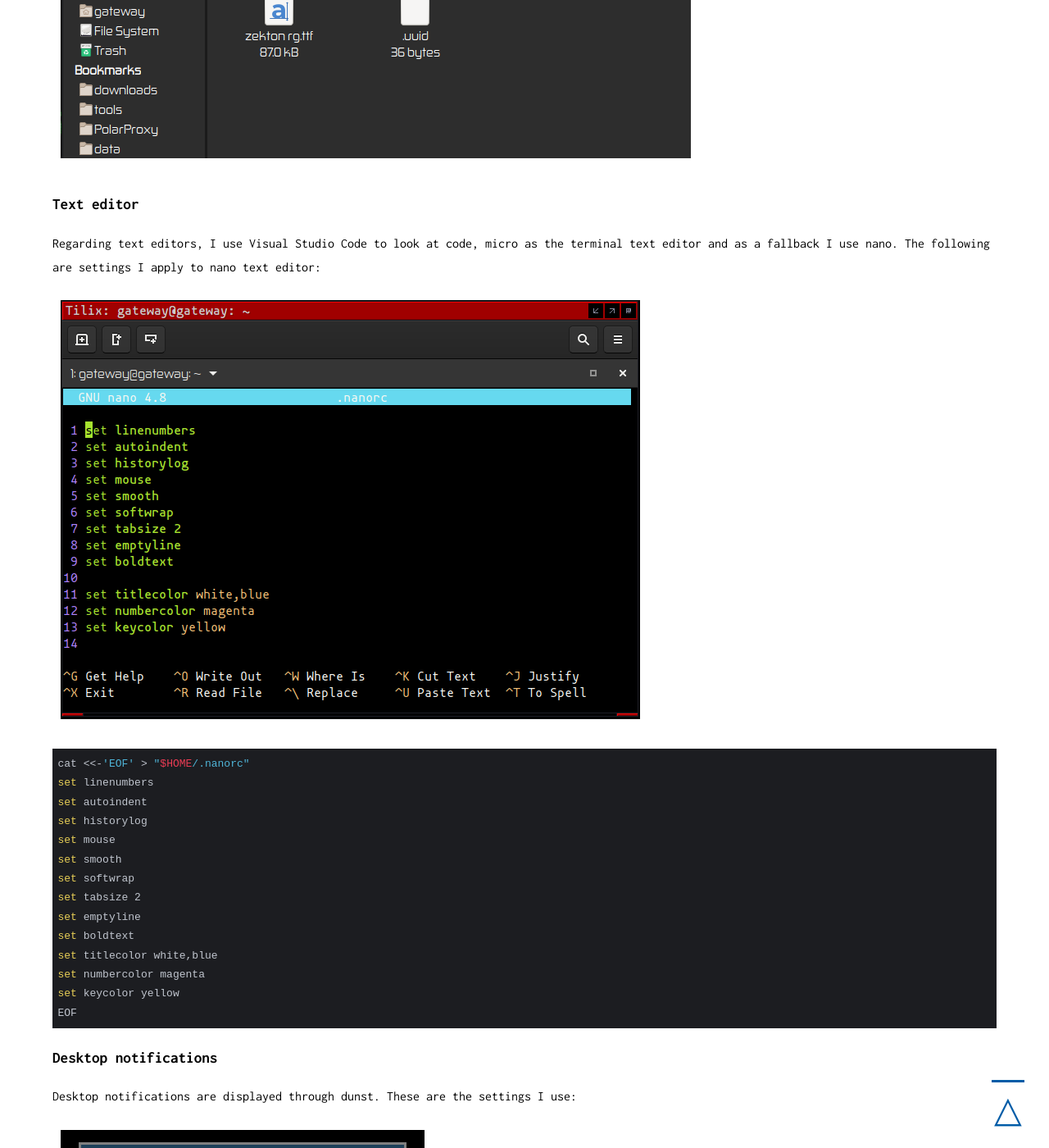
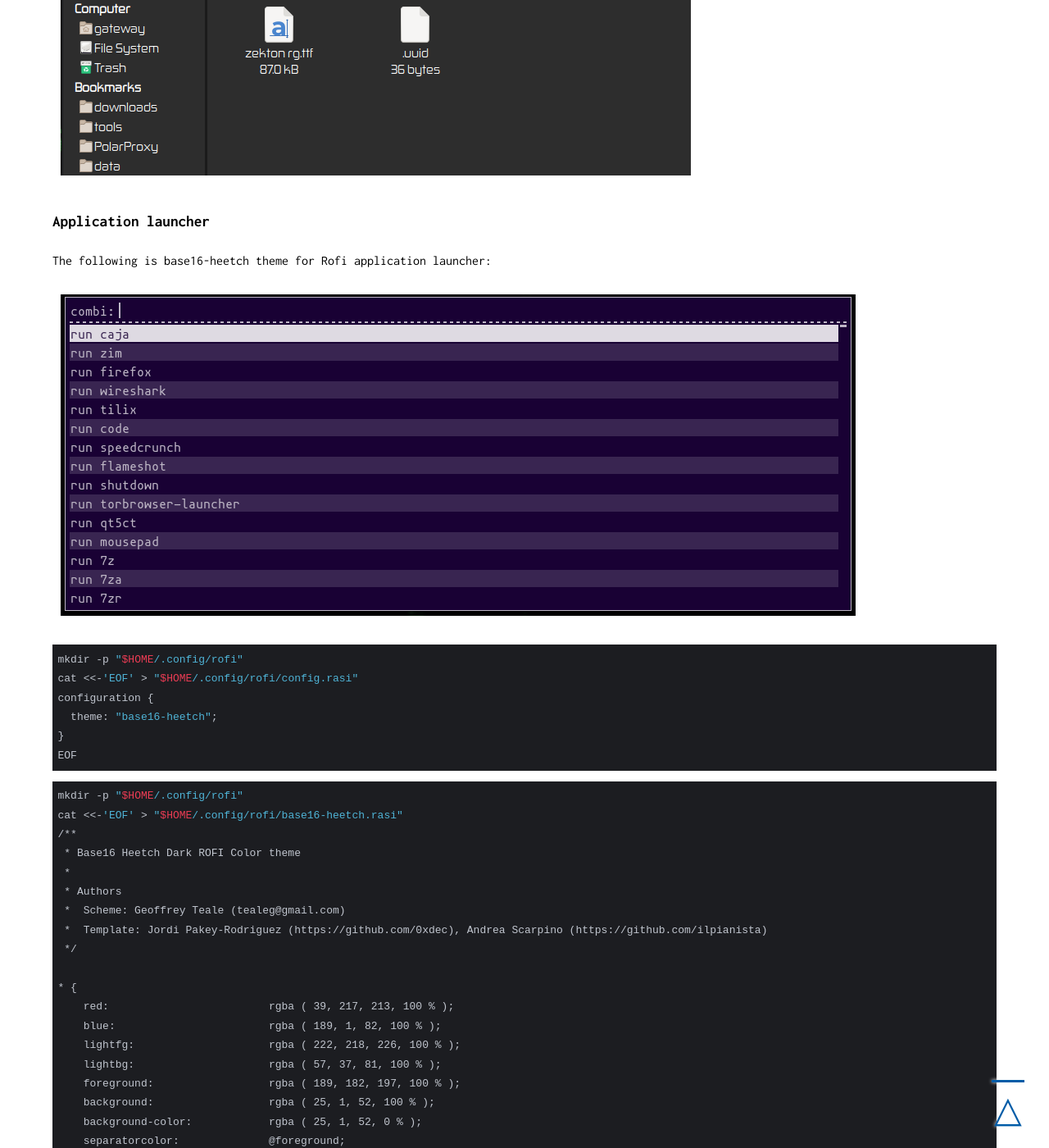
Before and after one commit to qwertzy-antonio-godinho/qwertzy-antonio-godinho.github.io, a Jekyll site: the page built from _posts/2021-02-08-Malware-Lab-Part-1-The-Gateway.md, in a window 1280 px wide and 1400 px high, scrolled down 49028 px. Shown: the whole window at 82% size. Built offline with Jekyll 4.4.1, drawn with Linux system fonts in a browser that asks for light colours; some of the changed text lies outside the part shown.

Commit message:
updated rofi

```diff
--- a/_posts/2021-02-08-Malware-Lab-Part-1-The-Gateway.md
+++ b/_posts/2021-02-08-Malware-Lab-Part-1-The-Gateway.md
@@ -1502,6 +1502,170 @@ Second item in the list is to find a good font. [Zekton](https://typodermicfonts
 wget https://www.1001fonts.com/download/zekton-free.zip -P ~/.fonts && unzip ~/.fonts/zekton-free.zip -d ~/.fonts && rm ~/.fonts/zekton-free.zip</code></pre>
 
 ![](../assets/lab-part-1/gateway-font.png)
+
+## Application launcher
+
+The following is base16-heetch theme for Rofi application launcher:
+
+![](../assets/lab-part-1/gateway-rofi-themed.png)
+
+<pre><code class="bash">mkdir -p "$HOME/.config/rofi"
+cat <<-'EOF' > "$HOME/.config/rofi/config.rasi"
+configuration {
+  theme: "base16-heetch";
+}
+EOF</code></pre>
+
+<pre><code class="bash">mkdir -p "$HOME/.config/rofi"
+cat <<-'EOF' > "$HOME/.config/rofi/base16-heetch.rasi"
+/**
+ * Base16 Heetch Dark ROFI Color theme
+ *
+ * Authors
+ *  Scheme: Geoffrey Teale (tealeg@gmail.com)
+ *  Template: Jordi Pakey-Rodriguez (https://github.com/0xdec), Andrea Scarpino (https://github.com/ilpianista)
+ */
+
+* {
+    red:                         rgba ( 39, 217, 213, 100 % );
+    blue:                        rgba ( 189, 1, 82, 100 % );
+    lightfg:                     rgba ( 222, 218, 226, 100 % );
+    lightbg:                     rgba ( 57, 37, 81, 100 % );
+    foreground:                  rgba ( 189, 182, 197, 100 % );
+    background:                  rgba ( 25, 1, 52, 100 % );
+    background-color:            rgba ( 25, 1, 52, 0 % );
+    separatorcolor:              @foreground;
+    border-color:                @foreground;
+    selected-normal-foreground:  @lightbg;
+    selected-normal-background:  @lightfg;
+    selected-active-foreground:  @background;
+    selected-active-background:  @blue;
+    selected-urgent-foreground:  @background;
+    selected-urgent-background:  @red;
+    normal-foreground:           @foreground;
+    normal-background:           @background;
+    active-foreground:           @blue;
+    active-background:           @background;
+    urgent-foreground:           @red;
+    urgent-background:           @background;
+    alternate-normal-foreground: @foreground;
+    alternate-normal-background: @lightbg;
+    alternate-active-foreground: @blue;
+    alternate-active-background: @lightbg;
+    alternate-urgent-foreground: @red;
+    alternate-urgent-background: @lightbg;
+    spacing:                     2;
+}
+window {
+    background-color: @background;
+    border:           1;
+    padding:          5;
+}
+mainbox {
+    border:           0;
+    padding:          0;
+}
+message {
+    border:           1px dash 0px 0px ;
+    border-color:     @separatorcolor;
+    padding:          1px ;
+}
+textbox {
+    text-color:       @foreground;
+}
+listview {
+    fixed-height:     0;
+    border:           2px dash 0px 0px ;
+    border-color:     @separatorcolor;
+    spacing:          2px ;
+    scrollbar:        true;
+    padding:          2px 0px 0px ;
+}
+element {
+    border:           0;
+    padding:          1px ;
+}
+element normal.normal {
+    background-color: @normal-background;
+    text-color:       @normal-foreground;
+}
+element normal.urgent {
+    background-color: @urgent-background;
+    text-color:       @urgent-foreground;
+}
+element normal.active {
+    background-color: @active-background;
+    text-color:       @active-foreground;
+}
+element selected.normal {
+    background-color: @selected-normal-background;
+    text-color:       @selected-normal-foreground;
+}
+element selected.urgent {
+    background-color: @selected-urgent-background;
+    text-color:       @selected-urgent-foreground;
+}
+element selected.active {
+    background-color: @selected-active-background;
+    text-color:       @selected-active-foreground;
+}
+element alternate.normal {
+    background-color: @alternate-normal-background;
+    text-color:       @alternate-normal-foreground;
+}
+element alternate.urgent {
+    background-color: @alternate-urgent-background;
+    text-color:       @alternate-urgent-foreground;
+}
+element alternate.active {
+    background-color: @alternate-active-background;
+    text-color:       @alternate-active-foreground;
+}
+scrollbar {
+    width:            4px ;
+    border:           0;
+    handle-color:     @normal-foreground;
+    handle-width:     8px ;
+    padding:          0;
+}
+sidebar {
+    border:           2px dash 0px 0px ;
+    border-color:     @separatorcolor;
+}
+button {
+    spacing:          0;
+    text-color:       @normal-foreground;
+}
+button selected {
+    background-color: @selected-normal-background;
+    text-color:       @selected-normal-foreground;
+}
+inputbar {
+    spacing:          0px;
+    text-color:       @normal-foreground;
+    padding:          1px ;
+    children:         [ prompt,textbox-prompt-colon,entry,case-indicator ];
+}
+case-indicator {
+    spacing:          0;
+    text-color:       @normal-foreground;
+}
+entry {
+    spacing:          0;
+    text-color:       @normal-foreground;
+}
+prompt {
+    spacing:          0;
+    text-color:       @normal-foreground;
+}
+textbox-prompt-colon {
+    expand:           false;
+    str:              ":";
+    margin:           0px 0.3000em 0.0000em 0.0000em ;
+    text-color:       inherit;
+}
+EOF</code></pre>
+
 ## Text editor
 
 Regarding text editors, I use Visual Studio Code to look at code, micro as the terminal text editor and as a fallback I use nano. The following are settings I apply to nano text editor:
```
Also changed, not shown: assets/lab-part-1/gateway-rofi-themed.png (added).
